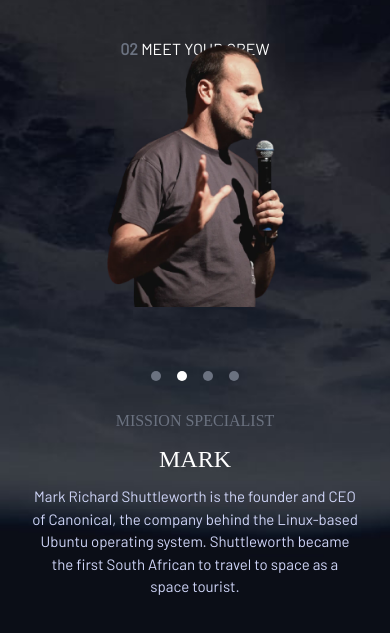
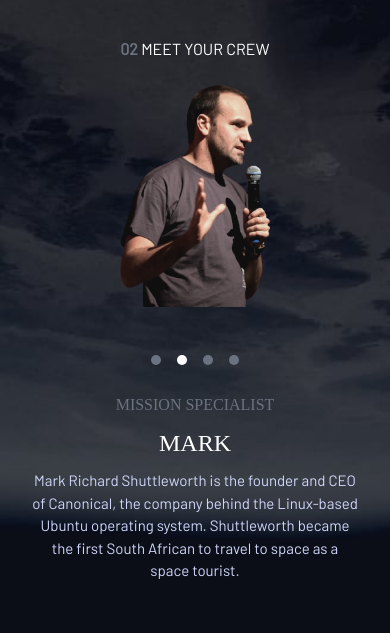
Before and after one commit to strangerdante/universo, a website: page crew-specialist.html in a window 390 px wide. Shown: the part 71-704 px from the top of the page. Drawn offline with Linux system fonts and the light colour scheme; a web font is replaced by a local one.

Commit message:
correcion responsive tripulacion

```diff
--- a/crew-specialist.html
+++ b/crew-specialist.html
@@ -81,7 +81,7 @@
       </h1>
     </div>
     <div
-      class="flex flex-col items-center gap-16 md:flex-row md:justify-around  h-screen"
+      class="flex flex-col items-center gap-12 md:flex-row md:justify-around  h-[82vh] sm:mx-4"
     >
       <!-- Info -->
       <div class="flex flex-col items-center gap-2 sm:gap-4 md:items-start">
@@ -114,7 +114,7 @@
       <!-- Imagen Tripulante -->
 
       <div
-        class=" md:self-end flex items-end order-first mt-6 sm:-mt-6 h-[222px] w-[177px] sm:order-last sm:h-[518px] sm:w-[413px] md:h-[712px] md:w-[568px]"
+        class=" md:self-end flex items-end order-first mt-6 sm:-mt-6 h-[222px] w-[150px] sm:order-last sm:h-[518px] sm:w-[413px] md:h-[712px] md:w-[568px]"
       >
         <img src="./assets/crew/image-mark-shuttleworth.webp" alt="especialista" />
       </div>
```
Also changed, not shown: crew-commander.html (+1 -1 lines), crew-engineer.html (+1 -1 lines), crew-pilot.html (+1 -1 lines), output.css.
